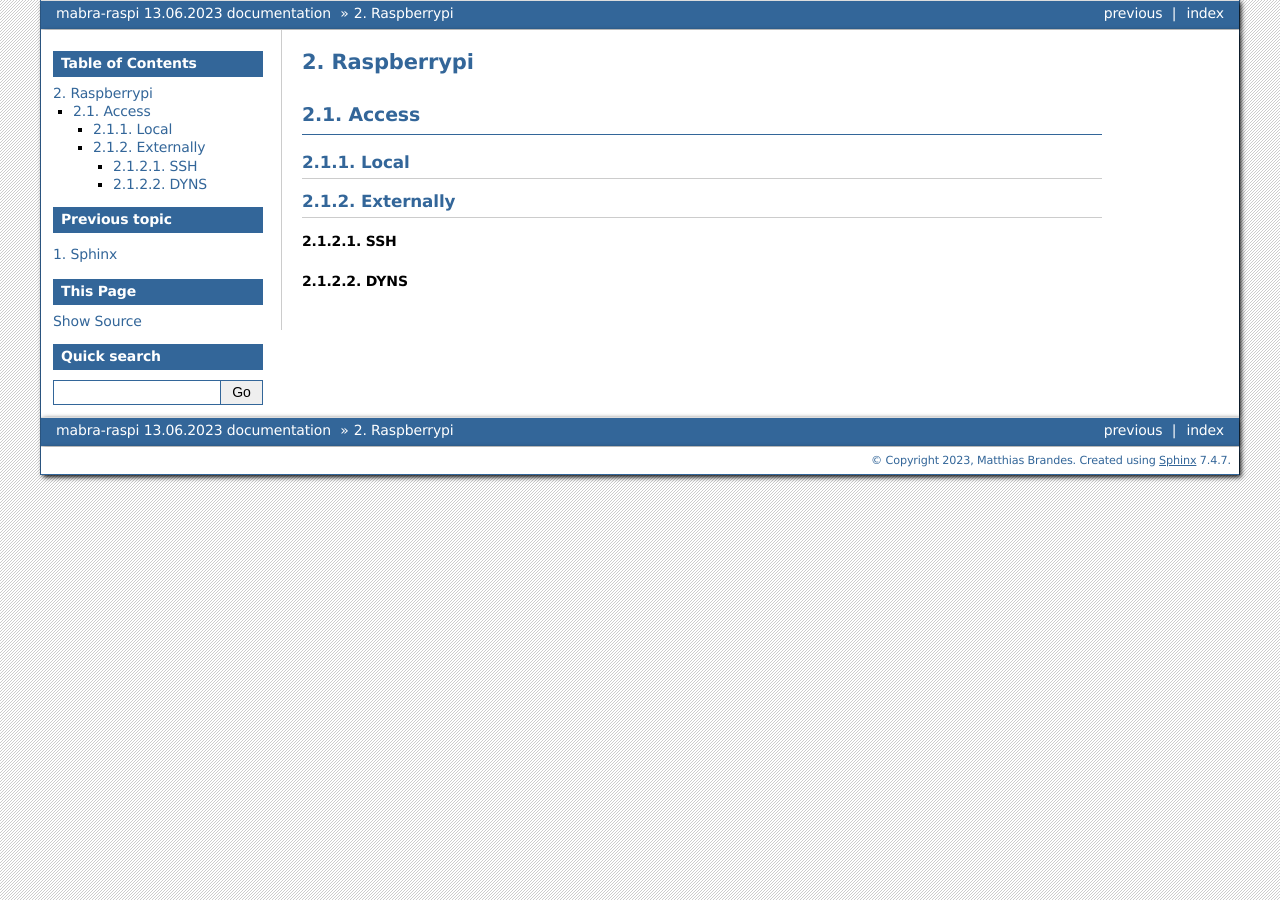
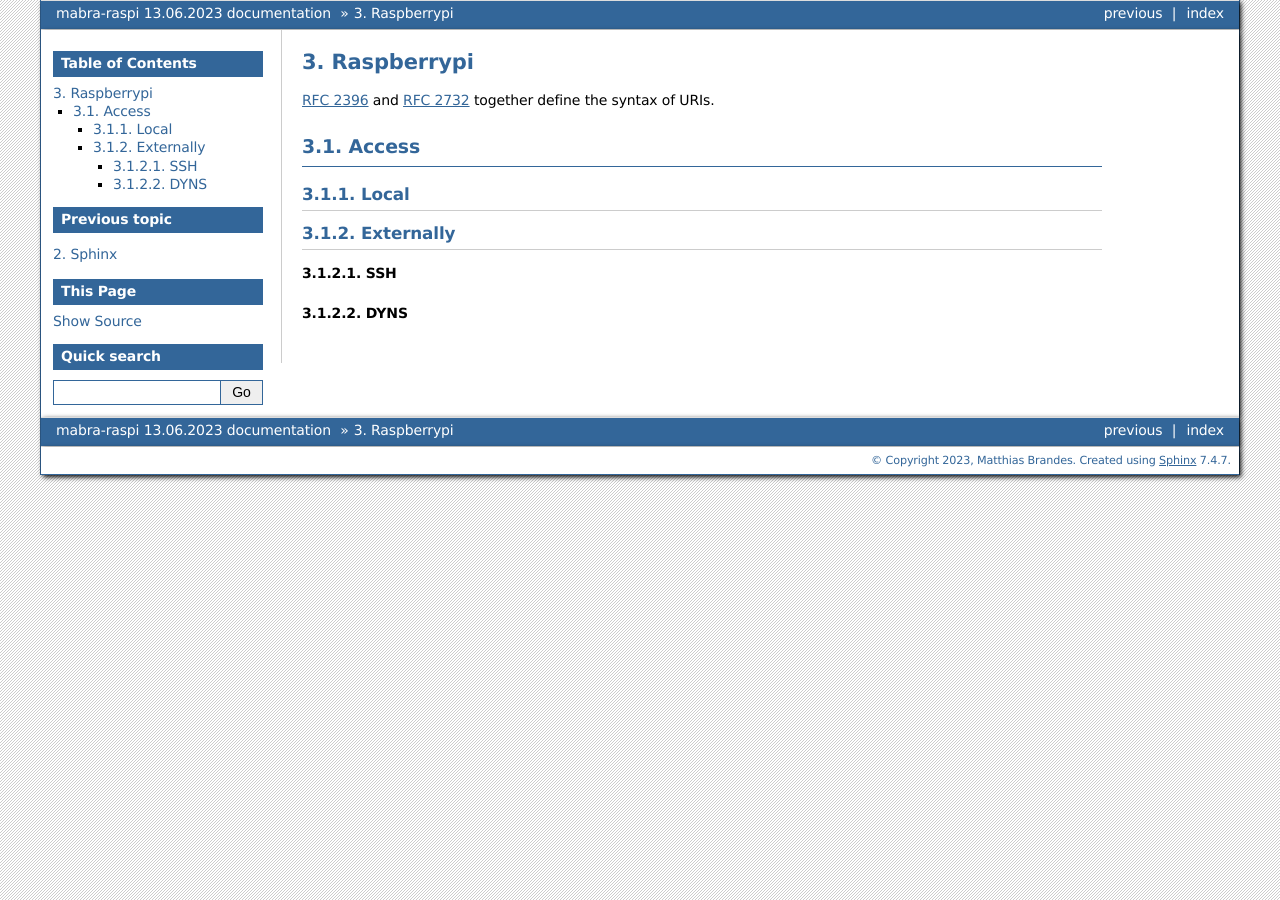
Before and after one commit to mabrandes/mabra-raspi, a Sphinx documentation site: the page built from docs/source/usage/raspi_support.rst, in a window 1280 px wide. Built offline with Sphinx 7.4.7, drawn with Linux system fonts in a browser that asks for light colours.

Commit message:
working example

```diff
--- a/docs/source/conf.py
+++ b/docs/source/conf.py
@@ -10,9 +10,9 @@
 # add these directories to sys.path here. If the directory is relative to the
 # documentation root, use os.path.abspath to make it absolute, like shown here.
 #
-# import os
-# import sys
-# sys.path.insert(0, os.path.abspath('.'))
+import os
+import sys
+sys.path.insert(0, os.path.abspath('../../'))
 
 
 # -- Project information -----------------------------------------------------
--- a/docs/source/index.rst
+++ b/docs/source/index.rst
@@ -16,8 +16,9 @@ Private Projects
 ==================
 
 .. toctree::
-   :maxdepth: 2
+   :maxdepth: 3
    :numbered:
 
+   usage/readthedocs_support
    usage/sphinx_support
    usage/raspi_support
--- a/docs/source/usage/raspi_support.rst
+++ b/docs/source/usage/raspi_support.rst
@@ -1,5 +1,9 @@
 Raspberrypi
 ===========
+`RFC 2396`__ and `RFC 2732`__ together define the syntax of URIs.
+
+__ https://www.rfc-editor.org/rfc/rfc2396.txt
+__ https://www.rfc-editor.org/rfc/rfc2732.txt
 
 Access
 -------
```
Also changed, not shown: docs/source/usage/readthedocs_support.rst (added, +38 -0 lines), docs/source/usage/sphinx_support.rst (+30 -0 lines), .readthedocs.yaml, docs/source/_static/test.png (added), src/__init__.py (added), src/run.ipynb (added), 9 other files.
